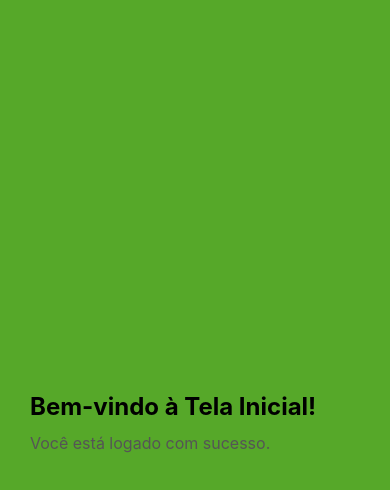
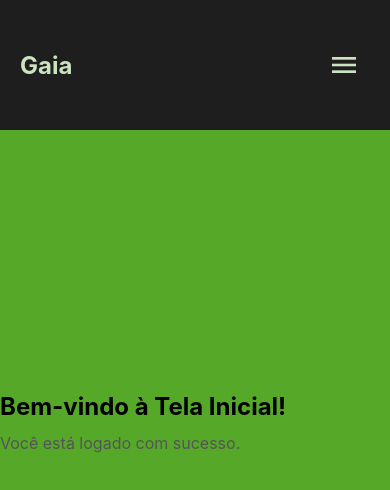
Before and after one commit to GsGaia/MOBILE, a React Native app in the folder Gaia/: screen /TelaInicial in a window 390 px wide. Shown: the top 490 px of the page. Built offline with nearby package versions, Linux system fonts and the light colour scheme.

Commit message:
Header criado, faltando adicionar rotas e mais informações no menu.

```diff
--- a/Gaia/App.js
+++ b/Gaia/App.js
@@ -32,7 +32,7 @@ function Home({ navigation }) {
         </Text>
       </Text>
 
-      <StatusBar style="auto" />
+      <StatusBar style="light" />
     </View>
   );
 }
--- a/Gaia/package.json
+++ b/Gaia/package.json
@@ -10,6 +10,7 @@
   },
   "dependencies": {
     "@expo/metro-runtime": "~5.0.4",
+    "@expo/vector-icons": "^14.1.0",
     "@react-native-masked-view/masked-view": "0.3.2",
     "@react-navigation/native": "^7.1.9",
     "@react-navigation/native-stack": "^7.3.13",
--- /dev/null
+++ b/Gaia/src/components/Header/Header.js
@@ -0,0 +1,71 @@
+import React, { useState } from 'react';
+import { StyleSheet, View, Text, TouchableOpacity } from 'react-native';
+import { MaterialIcons } from '@expo/vector-icons';
+
+export default function Header() {
+  const [menuAberto, setMenuAberto] = useState(false);
+
+  function toggleMenu() {
+    setMenuAberto(!menuAberto);
+  }
+
+  return (
+    <>
+      <View style={styles.header}>
+        <Text style={styles.titulo}>Gaia</Text>
+
+        <TouchableOpacity onPress={toggleMenu} style={styles.menuButton}>
+          <MaterialIcons name="menu" size={32} color="#CBE3BF" />
+        </TouchableOpacity>
+      </View>
+
+      {menuAberto && (
+        <View style={styles.menuDropdown}>
+          <Text style={styles.menuItem}>Perfil</Text>
+          <Text style={styles.menuItem}>Configurações</Text>
+          <Text style={styles.menuItem}>Sair</Text>
+        </View>
+      )}
+    </>
+  );
+}
+
+const styles = StyleSheet.create({
+  header: {
+    width: '100%',
+    height: 130,
+    backgroundColor: '#1F1E1E',
+    justifyContent: 'space-between',
+    alignItems: 'center',
+    flexDirection: 'row',
+    paddingHorizontal: 20,
+    position: 'absolute',
+    top: 0,
+    left: 0,
+    right: 0,
+    zIndex: 1000,
+  },
+  titulo: {
+    color: '#CBE3BF',
+    fontWeight: 'bold',
+    fontSize: 24,
+  },
+  menuButton: {
+    padding: 10,
+  },
+  menuDropdown: {
+    position: 'absolute',
+    top: 120,
+    right: 5,
+    backgroundColor: '#1F1E1E',
+    borderRadius: 8,
+    paddingVertical: 10,
+    paddingHorizontal: 15,
+    zIndex: 999,
+  },
+  menuItem: {
+    color: '#CBE3BF',
+    fontSize: 18,
+    paddingVertical: 6,
+  },
+});
--- a/Gaia/src/screens/TelaInicial/TelaInicial.js
+++ b/Gaia/src/screens/TelaInicial/TelaInicial.js
@@ -1,10 +1,13 @@
 import { View, Text, StyleSheet } from 'react-native';
+import Header from '../../components/Header/Header';
 
-export default function Home() {
+
+export default function TelaInicial() {
   return (
     <View style={styles.container}>
-      <Text style={styles.title}>Bem-vindo à Tela Inicial!</Text>
-      <Text style={styles.subtitle}>Você está logado com sucesso.</Text>
+        <Header />
+        <Text style={styles.title}>Bem-vindo à Tela Inicial!</Text>
+        <Text style={styles.subtitle}>Você está logado com sucesso.</Text>
     </View>
   );
 }
@@ -12,7 +15,6 @@ export default function Home() {
 const styles = StyleSheet.create({
   container: {
     flex: 1,
-    padding: 30,
     backgroundColor: '#56A829',
     justifyContent: 'center',
   },
```
Also changed, not shown: 1 other file (tests, documents, lock files or other folders).
